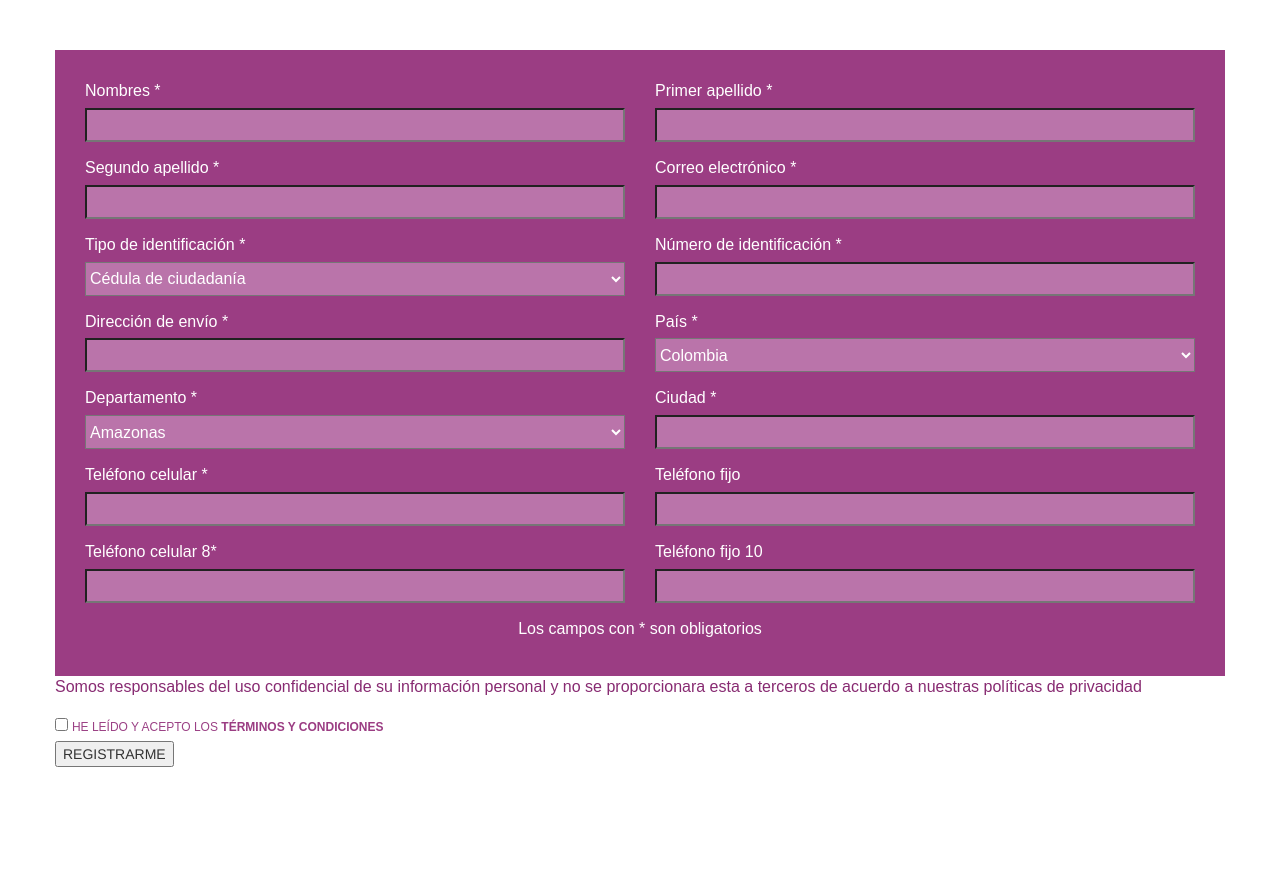
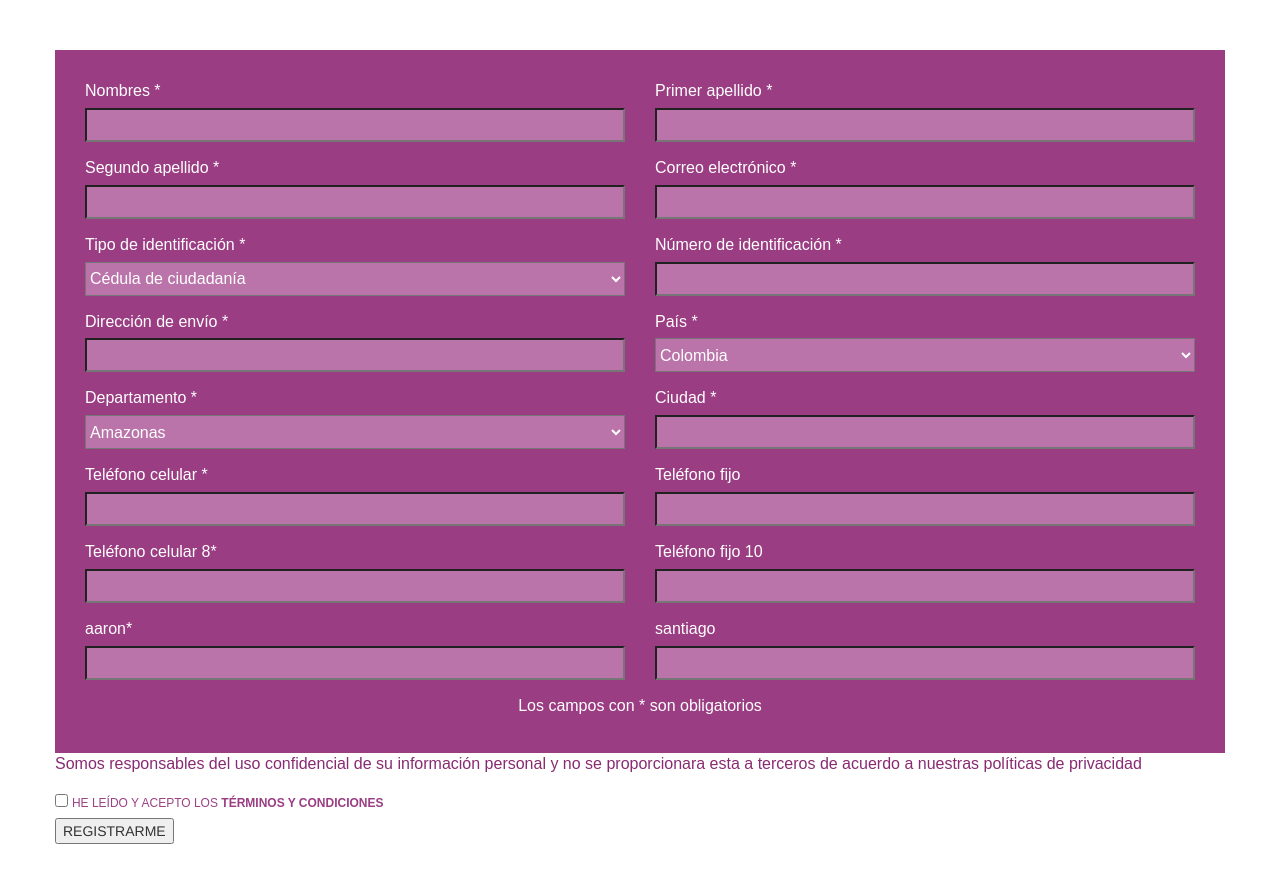
Before and after one commit to wiliamgarciamontealegre/contacto, a plain HTML site: page index.html in a window 1280 px wide. Before the commit the page ends 817 px from the top, so only its background shows below. Drawn offline with Linux system fonts and the light colour scheme.

Commit message:
subir rama

```diff
--- a/index.html
+++ b/index.html
@@ -266,6 +266,16 @@
                         </div>
 
                         <div class="clearfix"></div>
+                        <div class="col-md-6">
+                            <label>aaron*</label>
+                            <input type="number" name="telefono_celular"  required />
+                        </div>
+                        <div class="col-md-6">
+                            <label>santiago </label>
+                            <input type="text" name="telefono_fijo" />
+                        </div>
+
+                        <div class="clearfix"></div>
                         <div class="col-md-12">
                             <label style="margin-top: 15px;text-align: center; display: block">Los campos con * son obligatorios</label>
                         </div>
```
Also changed, not shown: 1 other file.
